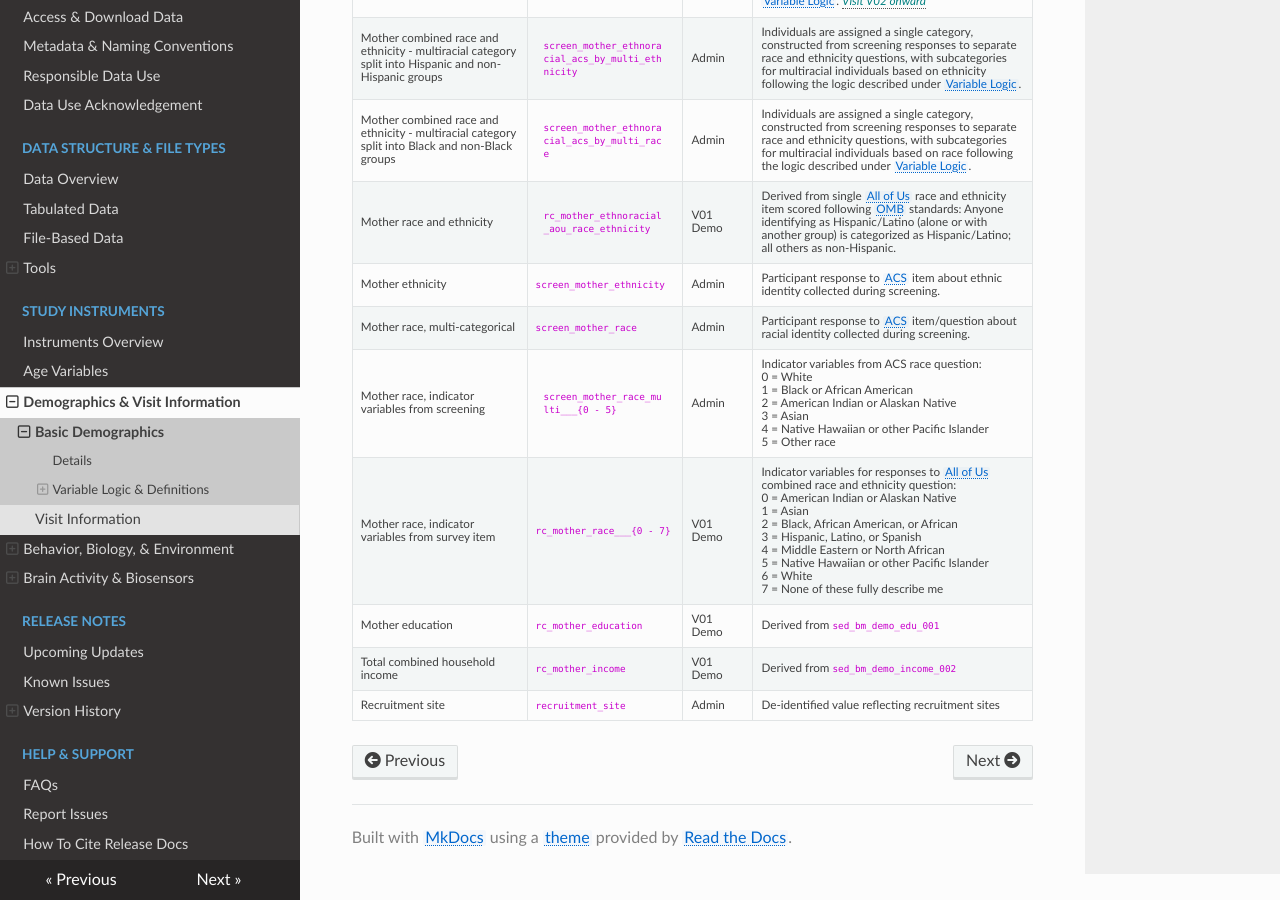
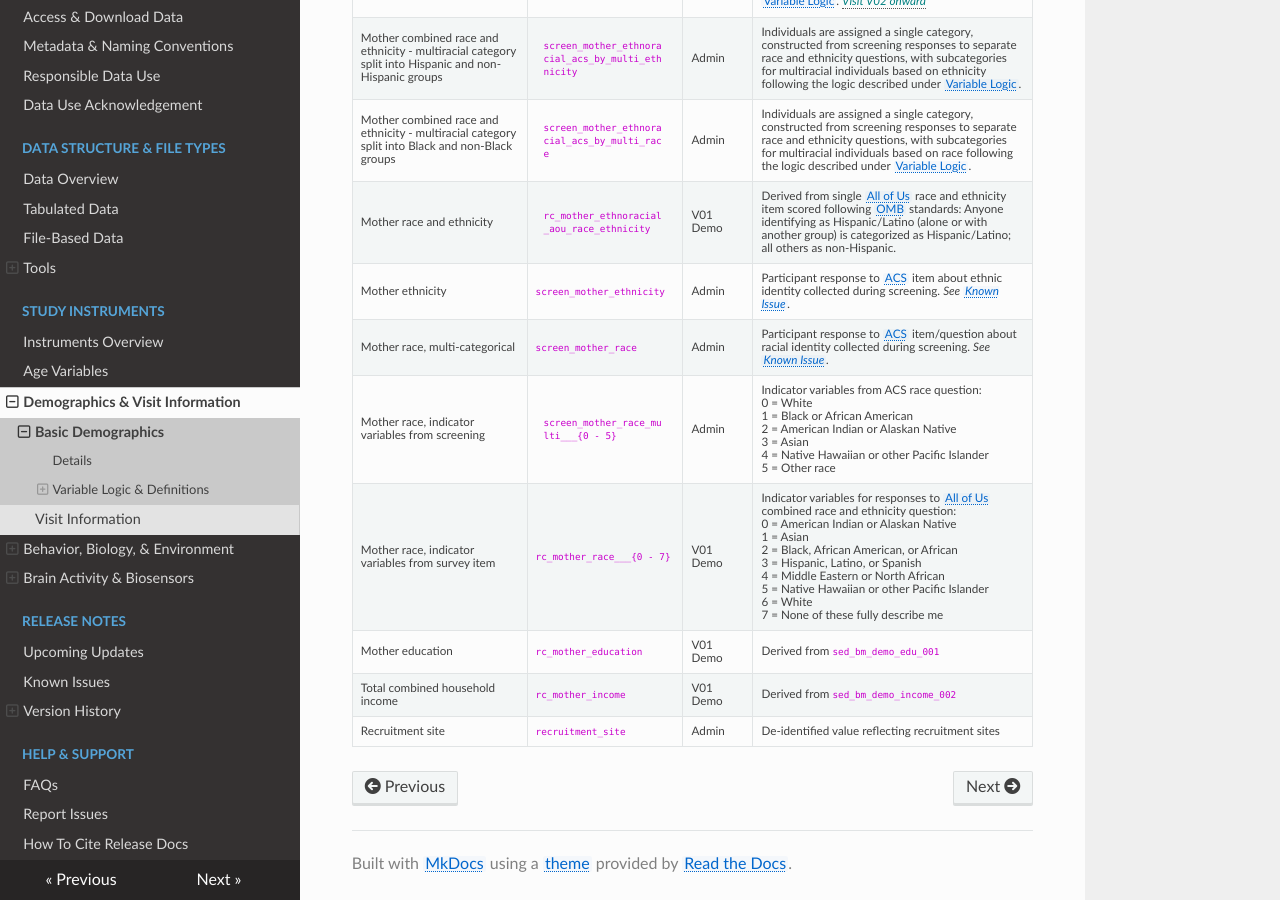
Before and after one commit to nbdc-datahub/hbcd-docs, an MkDocs documentation site: the page built from docs/instruments/demo/basicdemo.md, in a window 1280 px wide and 900 px high, scrolled down 2149 px. Built offline with MkDocs 1.6.1, drawn with Linux system fonts in a browser that asks for light colours; nearby versions of some CDN libraries.

Commit message:
basic demo add back links to known issues

```diff
--- a/docs/instruments/demo/basicdemo.md
+++ b/docs/instruments/demo/basicdemo.md
@@ -165,13 +165,14 @@ There are two combined race and ethnicity variables that aggregate multiracial i
 <td style="padding: 8px; word-wrap: break-word; white-space: normal;">Mother ethnicity</td>
 <td style="padding: 8px; word-wrap: break-word; white-space: normal;"><code>screen_mother_ethnicity</code></td>
 <td style="padding: 8px; word-wrap: break-word; white-space: normal;">Admin</td>
-<td style="padding: 8px; word-wrap: break-word; white-space: normal;">Participant response to <a href="https://www.census.gov/programs-surveys/acs.html">ACS</a> item about ethnic identity collected during screening.</td>
+<td style="padding: 8px; word-wrap: break-word; white-space: normal;">Participant response to <a href="https://www.census.gov/programs-surveys/acs.html">ACS</a> item about ethnic identity collected during screening. <i>See <a href="../../../changelog/knownissues/#mother-ethnicity">Known Issue</a>.</i></td>
 </tr>
 <tr>
 <td style="padding: 8px; word-wrap: break-word; white-space: normal;">Mother race, multi-categorical</td>
 <td style="padding: 8px; word-wrap: break-word; white-space: normal;"><code>screen_mother_race</code></td>
 <td style="padding: 8px; word-wrap: break-word; white-space: normal;">Admin</td>
-<td style="padding: 8px; word-wrap: break-word; white-space: normal;">Participant response to <a href="https://www.census.gov/programs-surveys/acs.html">ACS</a> item/question about racial identity collected during screening.</i></td>
+<td style="padding: 8px; word-wrap: break-word; white-space: normal;">Participant response to <a href="https://www.census.gov/programs-surveys/acs.html">ACS</a> item/question about racial identity collected during screening.  <i>See <a href="../../../changelog/knownissues/#duplicate-options-for-mother-race-variable">Known Issue</a>.</i></td>
+
 </tr>
 <tr>
 <td style="padding: 8px; word-wrap: break-word; white-space: normal;">Mother race, indicator variables from screening</td>
```
